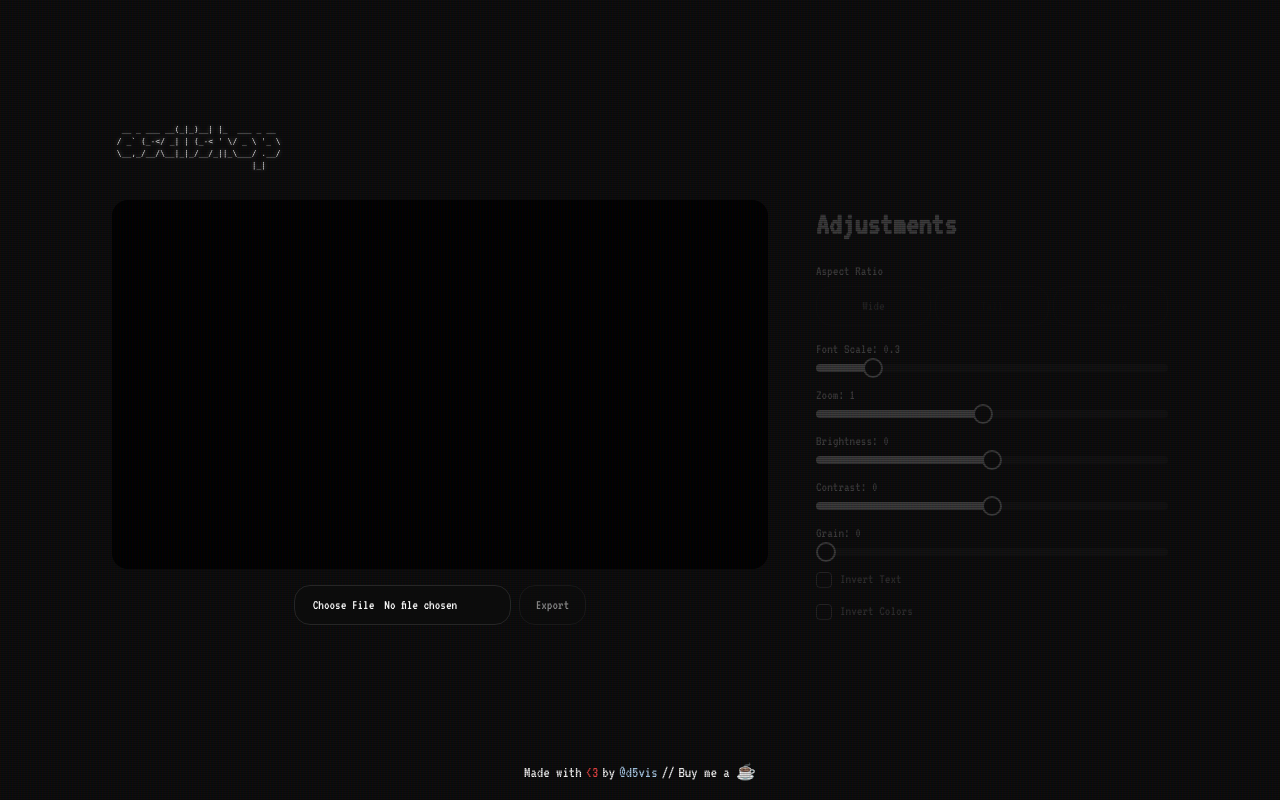
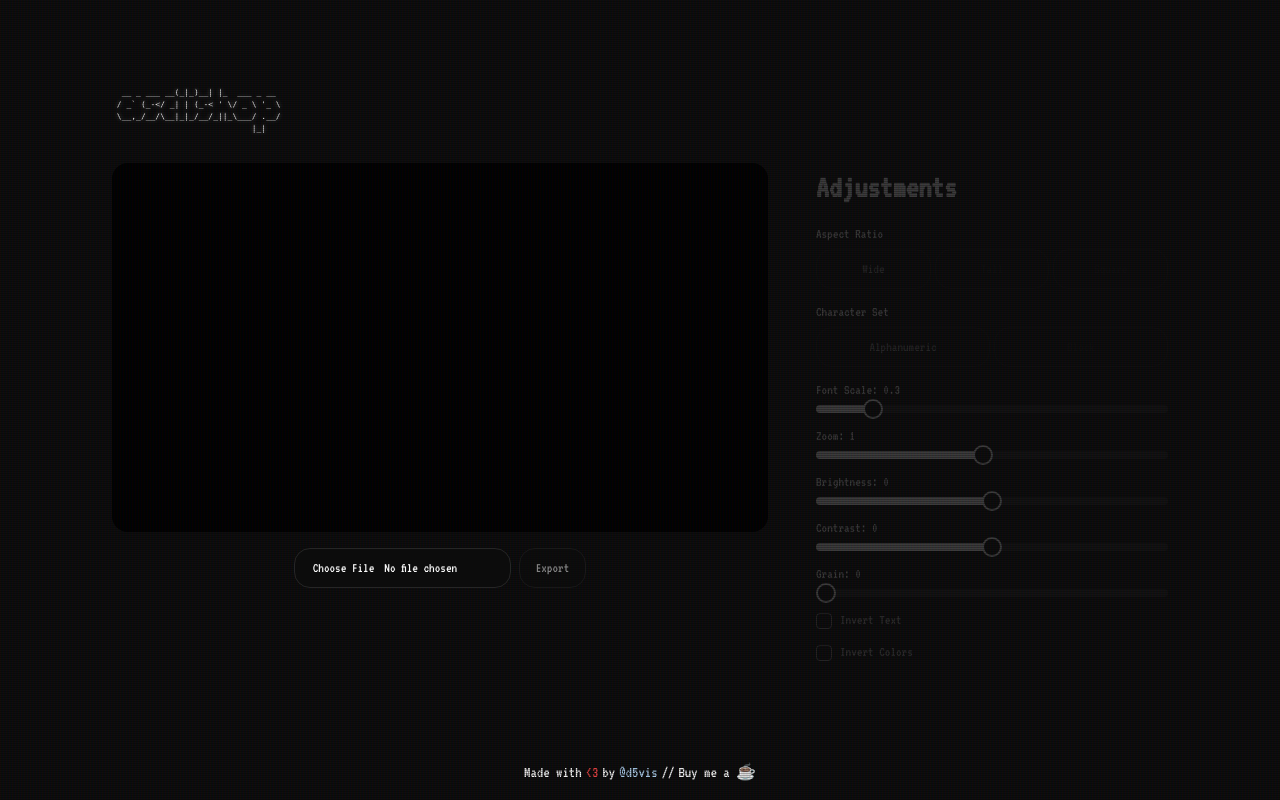
Before and after one commit to d5vis/asciishop, a Next.js app: page / in a window 1280 px wide. Built offline with nearby package versions, Linux system fonts and the light colour scheme; what tailwindcss-motion would draw is missing.

Commit message:
update ascii preview for updated character sets

```diff
--- a/components/editor/editor.tsx
+++ b/components/editor/editor.tsx
@@ -16,8 +16,14 @@ enum AspectRatio {
   Square = 1,
 }
 
+enum CharacterSet {
+  Alphanumeric = "alphanumeric",
+  Block = "block",
+}
+
 const DEFAULT_VALUES = {
   aspectRatio: AspectRatio.Wide,
+  characterSet: CharacterSet.Alphanumeric,
   fontScale: 0.3,
   zoom: 1,
   brightness: 0,
@@ -31,6 +37,9 @@ const Editor = () => {
 
   const [aspectRatio, setAspectRatio] = useState<number>(
     DEFAULT_VALUES.aspectRatio
+  );
+  const [characterSet, setCharacterSet] = useState<string>(
+    DEFAULT_VALUES.characterSet
   );
   const [fontScale, setFontScale] = useState<number>(DEFAULT_VALUES.fontScale);
   const [zoom, setZoom] = useState<number>(DEFAULT_VALUES.zoom);
@@ -85,11 +94,25 @@ const Editor = () => {
     img.src = image.src;
 
     img.onload = () => {
-      ImageToAscii(img, fontScale, brightness, contrast, invertText).then(
-        (ascii) => setAscii(ascii)
-      );
+      ImageToAscii(
+        img,
+        fontScale,
+        brightness,
+        contrast,
+        invertText,
+        characterSet
+      ).then((ascii) => setAscii(ascii));
     };
-  }, [image, fontScale, zoom, brightness, contrast, grain, invertText]);
+  }, [
+    image,
+    fontScale,
+    zoom,
+    brightness,
+    contrast,
+    grain,
+    invertText,
+    characterSet,
+  ]);
 
   return (
     <div className="flex flex-col md:grid md:grid-cols-[1fr_auto] gap-4 w-full h-full">
@@ -155,6 +178,32 @@ const Editor = () => {
               className="w-full rounded-2xl"
             >
               Square
+            </ToggleGroupItem>
+          </ToggleGroup>
+        </div>
+        <div className="flex flex-col gap-2">
+          <Label htmlFor="character-set">Character Set</Label>
+          <ToggleGroup
+            id="character-set"
+            type="single"
+            variant="outline"
+            value={characterSet}
+            defaultValue={CharacterSet.Alphanumeric}
+            onValueChange={(value: string) => setCharacterSet(value)}
+            className="text-border"
+            disabled={!image}
+          >
+            <ToggleGroupItem
+              value={CharacterSet.Alphanumeric}
+              className="w-full rounded-2xl"
+            >
+              Alphanumeric
+            </ToggleGroupItem>
+            <ToggleGroupItem
+              value={CharacterSet.Block}
+              className="w-full rounded-2xl"
+            >
+              Block
             </ToggleGroupItem>
           </ToggleGroup>
         </div>
--- a/components/editor/preview.tsx
+++ b/components/editor/preview.tsx
@@ -69,7 +69,7 @@ const Preview = ({
       }
     >
       <pre
-        className="tracking-[0.5em] font-[family-name:var(--font-vt323)]"
+        className="tracking-[0.5em] font-mono"
         style={{
           fontSize: `${fontSize}px`,
           lineHeight: `${fontSize}px`,
--- a/util/ascii.ts
+++ b/util/ascii.ts
@@ -15,7 +15,8 @@ export const ImageToAscii = async (
   fontScale: number,
   brightness: number,
   contrast: number,
-  invertText: boolean
+  invertText: boolean,
+  characterSet: string
 ): Promise<string> => {
   await initializeWasm();
 
@@ -33,5 +34,12 @@ export const ImageToAscii = async (
 
   const imageData = context.getImageData(0, 0, width, height);
 
-  return image_to_ascii(imageData, width, brightness, contrast, invertText);
+  return image_to_ascii(
+    imageData,
+    width,
+    brightness,
+    contrast,
+    invertText,
+    characterSet
+  );
 };
```
